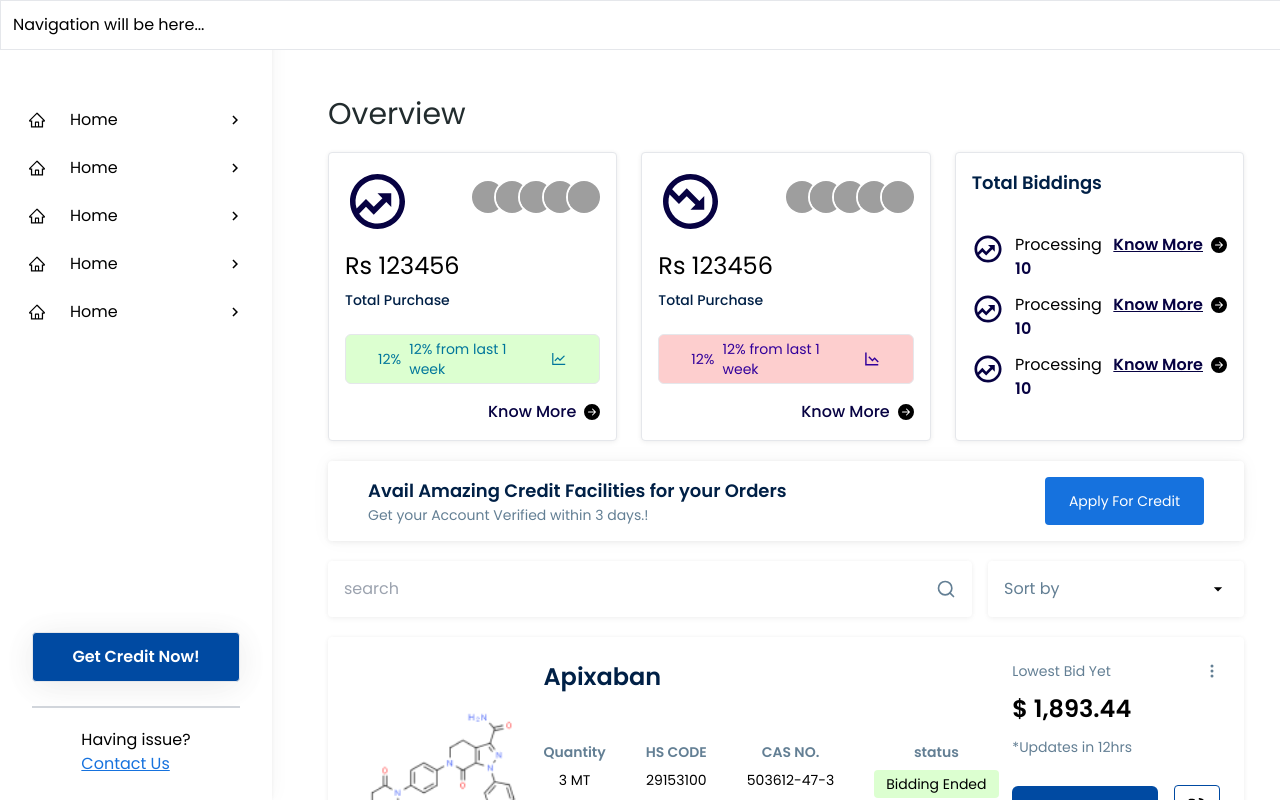
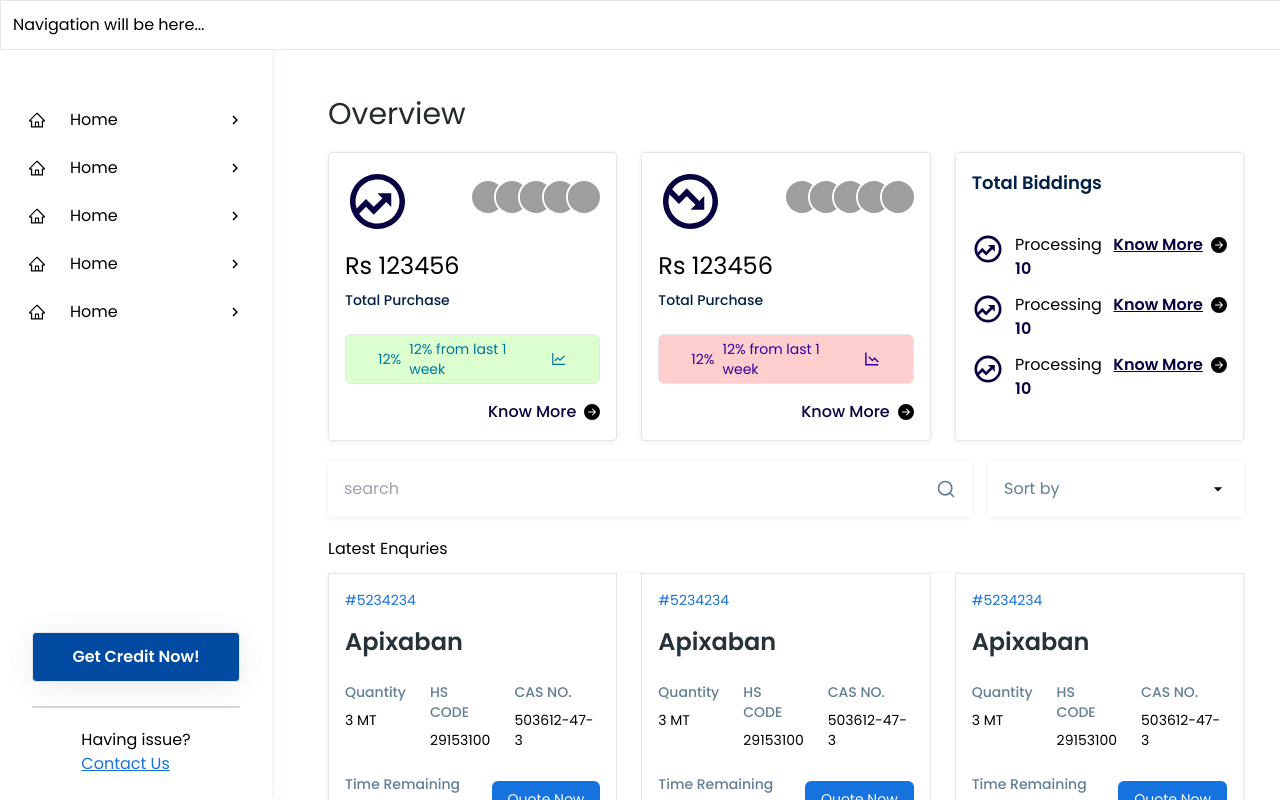
Before and after one commit to maheshpatil132/internship_frontend, a React (Create React App) app: page / in a window 1280 px wide. Built offline with nearby package versions, Linux system fonts and the light colour scheme; grey boxes are pictures that could not be loaded.

Commit message:
changes in dashboard

```diff
--- a/src/components/Home/Content.js
+++ b/src/components/Home/Content.js
@@ -5,12 +5,13 @@ import FrameIcon from '../../icons/growth.svg'
 import { BsFillArrowRightCircleFill } from 'react-icons/bs'
 import Credit from './Credit'
 import SearchBox from './SearchBox'
-import BidBox from './BidBox'
+import SellerBid from '../seller/SellerBid'
+import BuyerBid from '../buyer/BuyerBid'
 
-const Content = () => {
+const Content = ({user}) => {
   return (
-    <div className=' flex-1 px-14 space-y-5 overflow-y-scroll h-screen bg-white '>
-      <h1 className=' mt-24 text-3xl text-buyer-heading '>Overview</h1>
+    <div className=' flex-1 px-14 py-8 space-y-5 overflow-y-scroll h-screen bg-white '>
+      <h1 className=' mt-16 text-3xl text-buyer-heading '>Overview</h1>
 
       <div className="box_conteainer grid grid-cols-3 gap-6 ">
         <BuyerBox color='button_1' growth={true} icon={FrameIcon}  />
@@ -55,7 +56,11 @@ const Content = () => {
       </div>
 
        {/* credit start */}
+{
+
+       user!=='seller' &&
        <Credit/>
+       }
         {/* credit end */}
 
         {/* search box start from here */}
@@ -64,10 +69,12 @@ const Content = () => {
 
 
         {/* biding box started */}
-        <BidBox/>
-        <BidBox/>
-        <BidBox/>
-
+        {
+          user==='seller' ?
+        <SellerBid/>
+         :
+        <BuyerBid/>
+}
     </div>
   )
 }
--- a/src/components/Home/Home.js
+++ b/src/components/Home/Home.js
@@ -7,7 +7,7 @@ const Home = () => {
         <header className='p-3 border header z-50 absolute w-full bg-white'>Navigation will be here...</header>
         <div className="main flex">
             <Navbar/>
-            <Content/>
+            <Content user='seller' />
         </div>
     </div>
   )
--- /dev/null
+++ b/src/components/buyer/BuyerBid.js
@@ -0,0 +1,15 @@
+import React from 'react'
+import BidBox from '../Home/BidBox'
+
+const BuyerBid = () => {
+  return (
+    <div className=' flex flex-col space-y-5'>
+        <BidBox/>
+        <BidBox/>
+        <BidBox/>
+
+    </div>
+  )
+}
+
+export default BuyerBid
--- /dev/null
+++ b/src/components/seller/SellerBid.js
@@ -0,0 +1,17 @@
+import React from 'react'
+import SellerBidBox from './SellerBidBox'
+
+const SellerBid = () => {
+  return (
+    <div className=' flex flex-col gap-3'>
+       <h1>Latest Enquries </h1>
+       <div className="brid_box grid grid-cols-3 gap-6 box_shadow">
+           <SellerBidBox/>
+           <SellerBidBox/>
+           <SellerBidBox/>
+       </div>
+    </div>
+  )
+}
+
+export default SellerBid
--- /dev/null
+++ b/src/components/seller/SellerBidBox.js
@@ -0,0 +1,34 @@
+import React from 'react'
+
+const SellerBidBox = () => {
+    return (
+        <div className=' bg-white border p-4 flex flex-col gap-4 text-sm '>
+            <span className=' text-buyer-primary'><a href="/">#5234234</a></span>
+            <h1 className=' font-semibold text-seller-heading text-2xl'>Apixaban</h1>
+            <div className="decr_box flex gap-6">
+                <div className="first">
+                    <p className=' my-2  text-buyer-text-color font-medium'>Quantity</p>
+                    <p className=''>3 MT</p>
+                </div>
+                <div className="second ">
+                    <p className='my-2 text-buyer-text-color font-medium'>HS CODE</p>
+                    <p className=''>29153100</p>
+                </div>
+                <div className="third">
+                    <p className='my-2   text-buyer-text-color font-medium'>CAS NO.</p>
+                    <p className=' '>503612-47-3</p>
+                </div>
+            </div>
+            <div className="decr_box items-center justify-between flex gap-6">
+                <div className="first font-medium">
+                    <p className=' my-2  text-buyer-text-color '>Time Remaining</p>
+                    <div className=' bg-seller-timing_color border border-seller-border_color p-1 rounded px-3 w-fit'>12:00:00</div>
+                </div>
+                <button className=' rounded-md text-white bg-buyer-primary py-2 px-4'>Quote Now </button>
+
+            </div>
+        </div>
+    )
+}
+
+export default SellerBidBox
--- a/tailwind.config.js
+++ b/tailwind.config.js
@@ -27,6 +27,11 @@ module.exports = {
           'dash_bg':'#FBFBFB'
         },
 
+        seller:{
+          'heading' :'#263238',
+          'border_color':'#00C1EC',
+          'timing_color':'#BEE5F5'
+        }
       },
       height:{
         code:{
```
